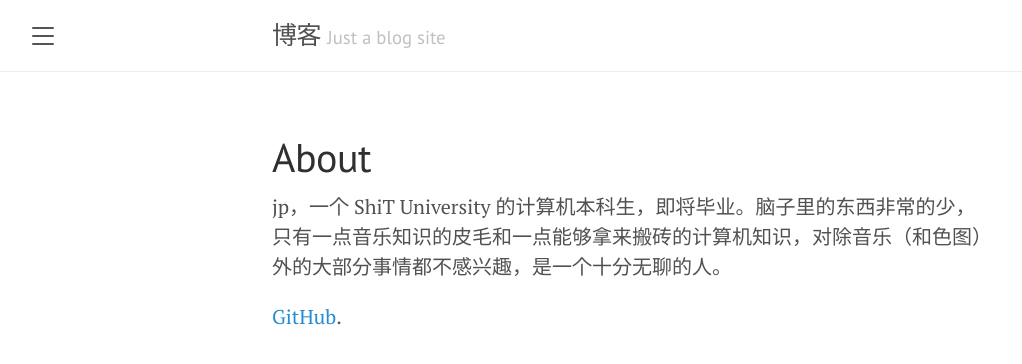
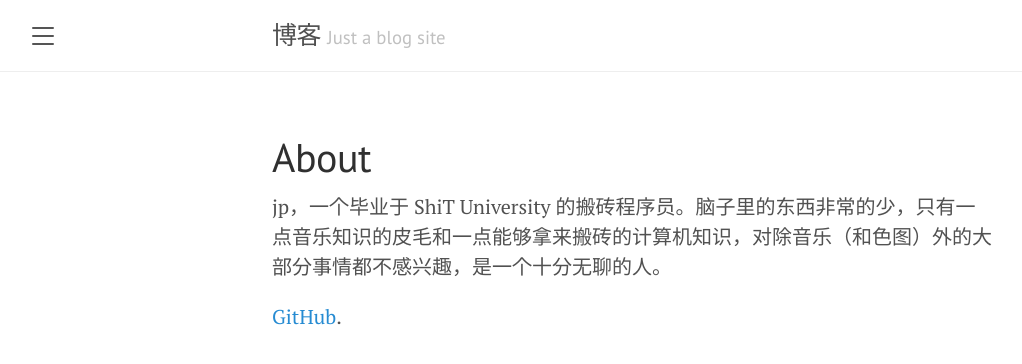
Before and after one commit to jpswing/jpswing.github.io, a Jekyll site: the page built from about.md, in a window 1280 px wide. Shown: the top 364 px of the page, without its empty margins (8-1030 px from the left). Built offline with Jekyll 4.4.1, drawn with Linux system fonts in a browser that asks for light colours.

Commit message:
Update about.md

```diff
--- a/about.md
+++ b/about.md
@@ -3,6 +3,6 @@ layout: page
 title: About
 ---
 
-jp，一个 ShiT University 的计算机本科生，即将毕业。脑子里的东西非常的少，只有一点音乐知识的皮毛和一点能够拿来搬砖的计算机知识，对除音乐（和色图）外的大部分事情都不感兴趣，是一个十分无聊的人。
+jp，一个毕业于 ShiT University 的搬砖程序员。脑子里的东西非常的少，只有一点音乐知识的皮毛和一点能够拿来搬砖的计算机知识，对除音乐（和色图）外的大部分事情都不感兴趣，是一个十分无聊的人。
 
 [GitHub](https://github.com/jpswing/).
```
